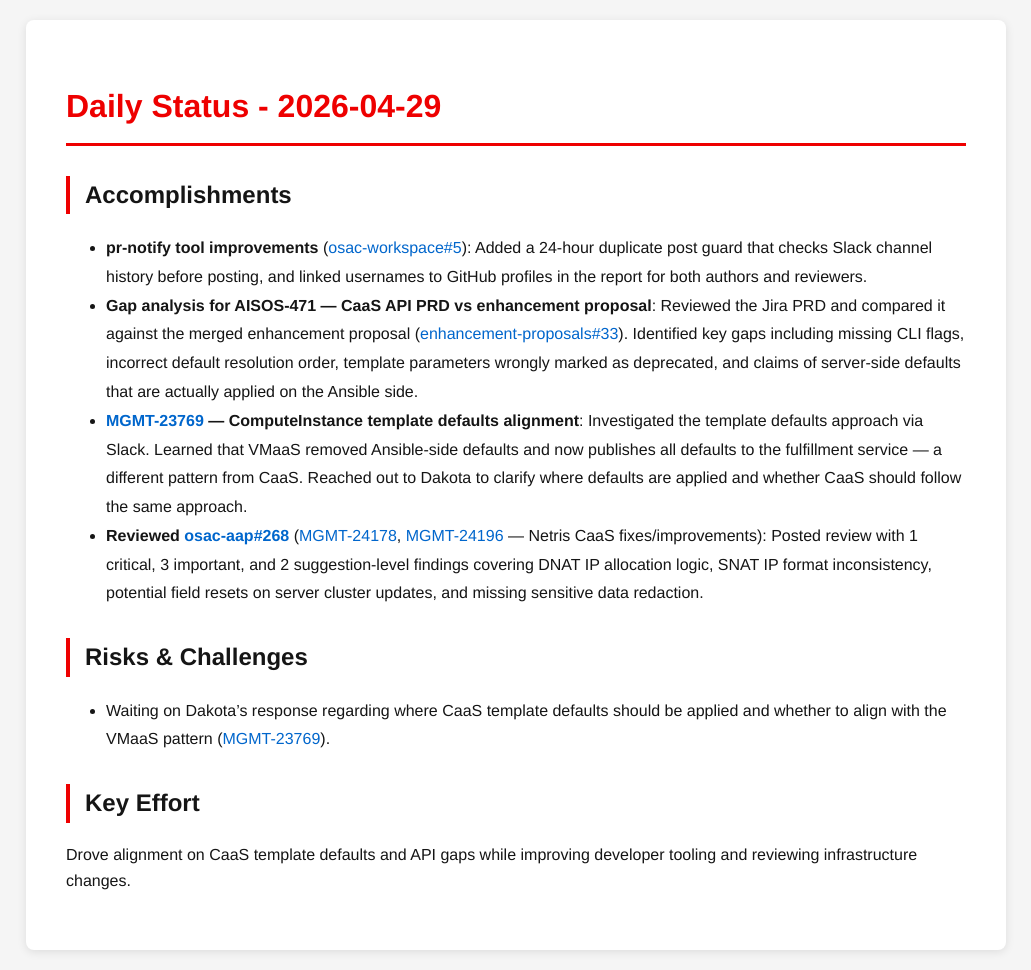
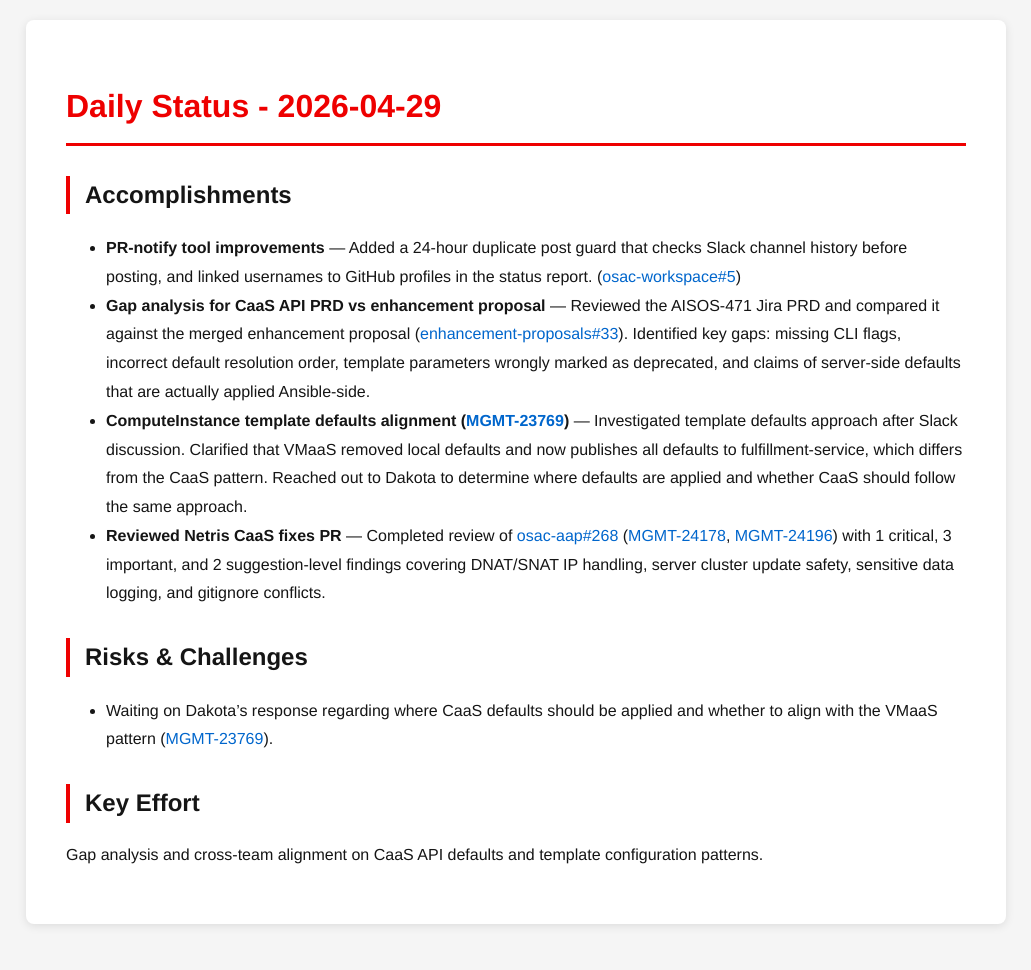
Before and after one commit to tzvatot/daily-status, a Jekyll site: the page built from 2026-04-29.md, in a window 1280 px wide. Shown: the whole page, without its empty margins (124-1155 px from the left). Built offline with Jekyll 4.4.1, drawn with Linux system fonts in a browser that asks for light colours; after the commit the page ends 944 px from its top, so only the background shows below that.

Commit message:
Daily status update - 2026-04-29

```diff
--- a/2026-04-29.md
+++ b/2026-04-29.md
@@ -7,13 +7,13 @@ date: 2026-04-29
 # Daily Status - 2026-04-29
 
 ## Accomplishments
-- **pr-notify tool improvements** ([osac-workspace#5](https://github.com/osac-project/osac-workspace/pull/5)): Added a 24-hour duplicate post guard that checks Slack channel history before posting, and linked usernames to GitHub profiles in the report for both authors and reviewers.
-- **Gap analysis for AISOS-471 — CaaS API PRD vs enhancement proposal**: Reviewed the Jira PRD and compared it against the merged enhancement proposal ([enhancement-proposals#33](https://github.com/osac-project/enhancement-proposals/pull/33)). Identified key gaps including missing CLI flags, incorrect default resolution order, template parameters wrongly marked as deprecated, and claims of server-side defaults that are actually applied on the Ansible side.
-- **[MGMT-23769](https://issues.redhat.com/browse/MGMT-23769) — ComputeInstance template defaults alignment**: Investigated the template defaults approach via Slack. Learned that VMaaS removed Ansible-side defaults and now publishes all defaults to the fulfillment service — a different pattern from CaaS. Reached out to Dakota to clarify where defaults are applied and whether CaaS should follow the same approach.
-- **Reviewed [osac-aap#268](https://github.com/osac-project/osac-aap/pull/268)** ([MGMT-24178](https://issues.redhat.com/browse/MGMT-24178), [MGMT-24196](https://issues.redhat.com/browse/MGMT-24196) — Netris CaaS fixes/improvements): Posted review with 1 critical, 3 important, and 2 suggestion-level findings covering DNAT IP allocation logic, SNAT IP format inconsistency, potential field resets on server cluster updates, and missing sensitive data redaction.
+- **PR-notify tool improvements** — Added a 24-hour duplicate post guard that checks Slack channel history before posting, and linked usernames to GitHub profiles in the status report. ([osac-workspace#5](https://github.com/osac-project/osac-workspace/pull/5))
+- **Gap analysis for CaaS API PRD vs enhancement proposal** — Reviewed the AISOS-471 Jira PRD and compared it against the merged enhancement proposal ([enhancement-proposals#33](https://github.com/osac-project/enhancement-proposals/pull/33)). Identified key gaps: missing CLI flags, incorrect default resolution order, template parameters wrongly marked as deprecated, and claims of server-side defaults that are actually applied Ansible-side.
+- **ComputeInstance template defaults alignment ([MGMT-23769](https://issues.redhat.com/browse/MGMT-23769))** — Investigated template defaults approach after Slack discussion. Clarified that VMaaS removed local defaults and now publishes all defaults to fulfillment-service, which differs from the CaaS pattern. Reached out to Dakota to determine where defaults are applied and whether CaaS should follow the same approach.
+- **Reviewed Netris CaaS fixes PR** — Completed review of [osac-aap#268](https://github.com/osac-project/osac-aap/pull/268) ([MGMT-24178](https://issues.redhat.com/browse/MGMT-24178), [MGMT-24196](https://issues.redhat.com/browse/MGMT-24196)) with 1 critical, 3 important, and 2 suggestion-level findings covering DNAT/SNAT IP handling, server cluster update safety, sensitive data logging, and gitignore conflicts.
 
 ## Risks & Challenges
-- Waiting on Dakota's response regarding where CaaS template defaults should be applied and whether to align with the VMaaS pattern ([MGMT-23769](https://issues.redhat.com/browse/MGMT-23769)).
+- Waiting on Dakota's response regarding where CaaS defaults should be applied and whether to align with the VMaaS pattern ([MGMT-23769](https://issues.redhat.com/browse/MGMT-23769)).
 
 ## Key Effort
-Drove alignment on CaaS template defaults and API gaps while improving developer tooling and reviewing infrastructure changes.
+Gap analysis and cross-team alignment on CaaS API defaults and template configuration patterns.
```
